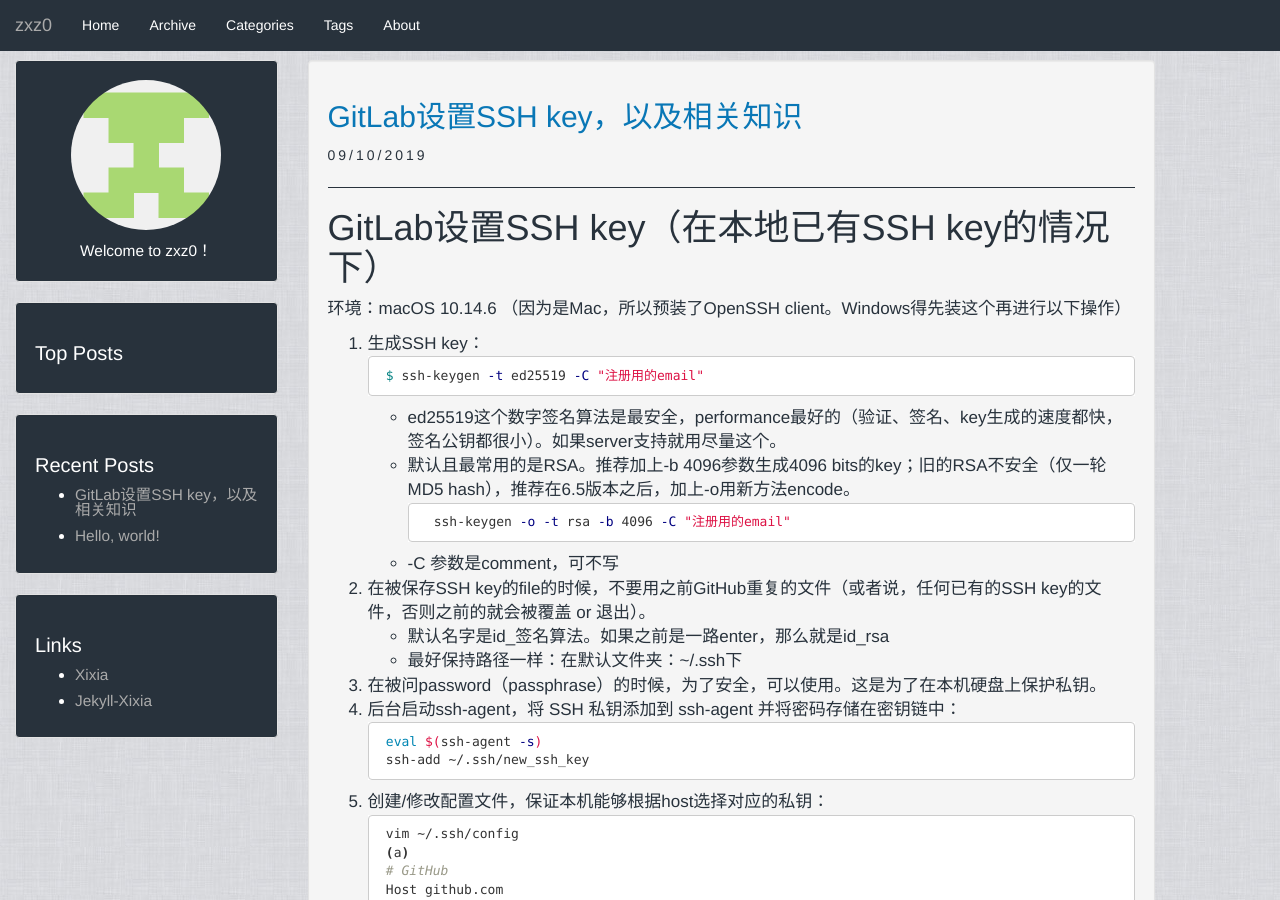
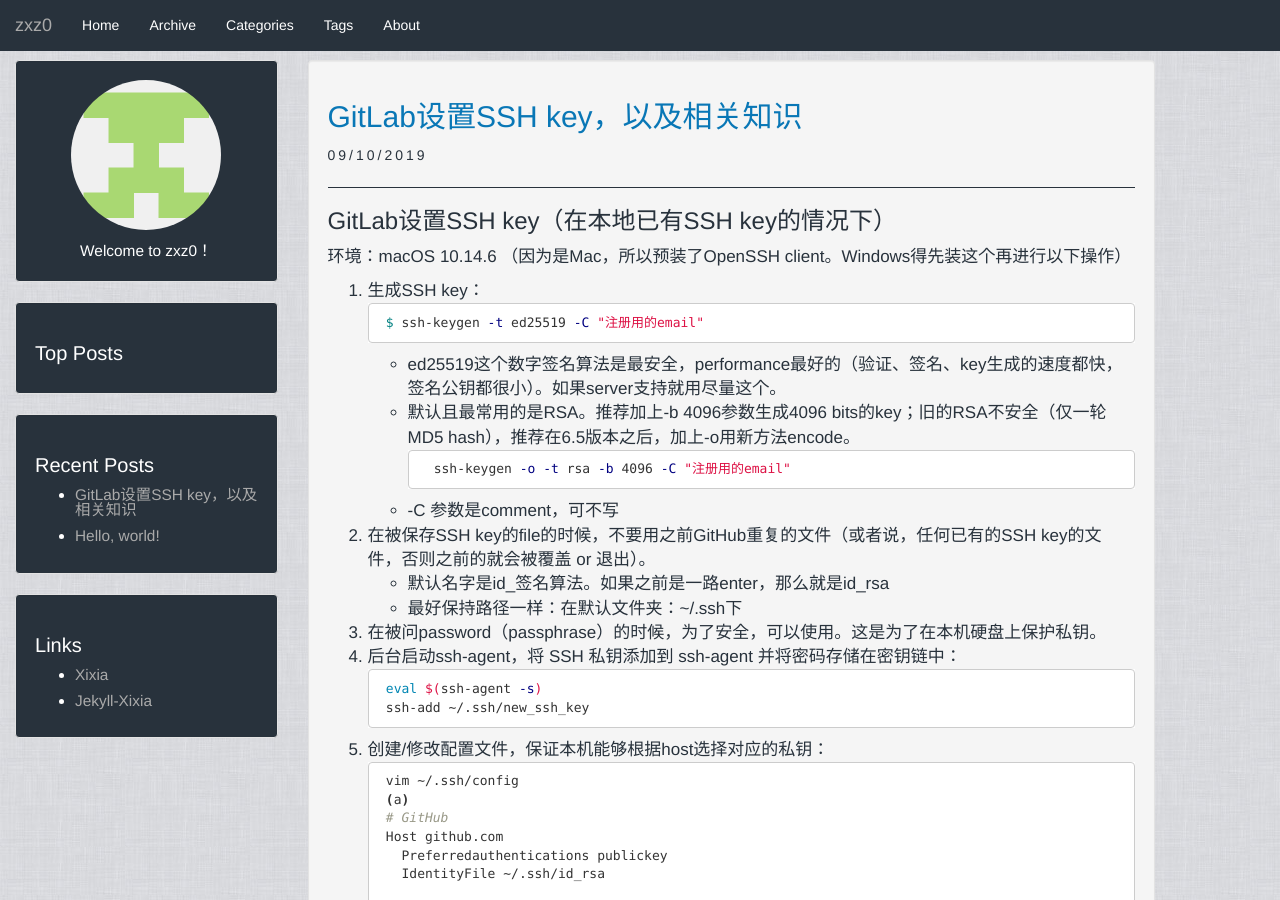
Before and after one commit to zxz0/blog, a Jekyll site: the page built from _posts/2019-09-10-Gitlab-SSH-key.markdown, in a window 1280 px wide and 900 px high. Built offline with Jekyll 4.4.1, drawn with Linux system fonts in a browser that asks for light colours.

Commit message:
Adjust heading size

```diff
--- a/_posts/2019-09-10-Gitlab-SSH-key.markdown
+++ b/_posts/2019-09-10-Gitlab-SSH-key.markdown
@@ -6,7 +6,7 @@ categories: Practice
 tags: Security SSH GitLab GitHub Practice
 description: 已有GitHub的SSH key的情况下，新增GitLab的SSH key，以及一些SSH的相关背景知识
 ---
-# GitLab设置SSH key（在本地已有SSH key的情况下）
+### GitLab设置SSH key（在本地已有SSH key的情况下）
 环境：macOS 10.14.6
 （因为是Mac，所以预装了OpenSSH client。Windows得先装这个再进行以下操作）
 1. 生成SSH key：
@@ -61,11 +61,11 @@ description: 已有GitHub的SSH key的情况下，新增GitLab的SSH key，以
 
 ---
 
-# 相关背景知识
-## SSH
+### 相关背景知识
+#### SSH
 用于加密登陆的网络协议（即使被截获，内容也不会泄露），有多种实现。主要用于远程登录（safely administering remote servers）。在2个party间建立安全的连接，互相验证，传递commands和output。
 
-## SSH工作流程：
+#### SSH工作流程：
 1. 建立安全信道：此处使用对称加密（双方共享一个key，用于加密和解密；或者一堆关系简单可以推导的key）。
     - 无论用那种验证方法，都要先建立安全信道
     - 这个key是sesson-base，用于保证之后所有的传输的安全
@@ -98,7 +98,7 @@ description: 已有GitHub的SSH key的情况下，新增GitLab的SSH key，以
 另外，还会使用hash保证data integrity。
 
 ---
-### 参考资料：
+#### 参考资料：
 - [github/gitlab同时管理多个ssh key](https://xuyuan923.github.io/2014/11/04/github-gitlab-ssh/)
 - [github和gitlab公用，ssh key 配置](https://www.jianshu.com/p/b9f686dfbdb2)
 - [生成新 SSH 密钥并添加到 ssh-agent](https://help.github.com/cn/articles/generating-a-new-ssh-key-and-adding-it-to-the-ssh-agent#generating-a-new-ssh-key)
```
Also changed, not shown: 2 other files.
